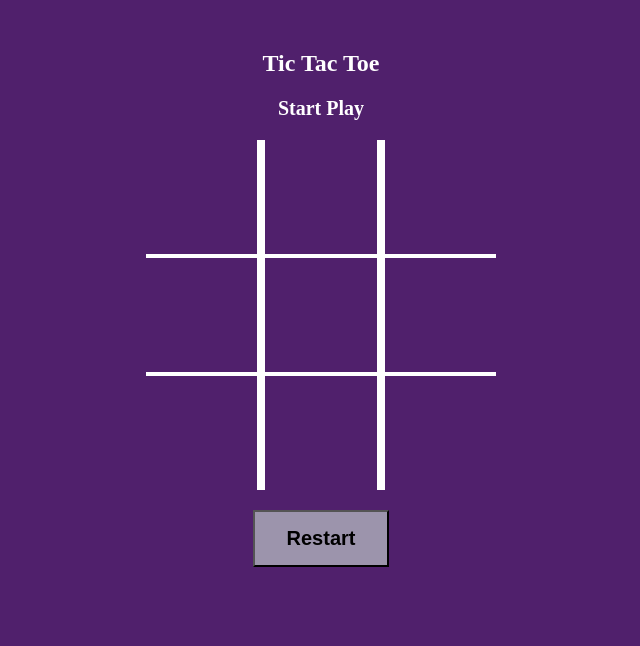
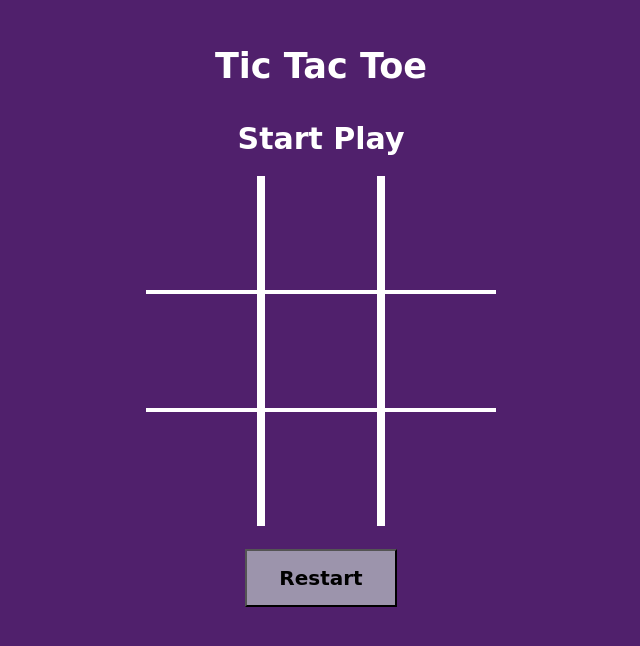
Before and after one commit to fatmahhelal/Tic-Tac-Toe, a plain HTML site: page index.html in a window 1280 px wide. Shown: the whole page, without its empty margins (319-959 px from the left). Drawn offline with nearby package versions, Linux system fonts and the light colour scheme.

Commit message:
edit the style

```diff
--- a/index.html
+++ b/index.html
@@ -14,7 +14,7 @@
 <body>
     <!-- game tittel -->
     <div class="center">
-        <h2>Tic Tac Toe</h2>
+        <h3>Tic Tac Toe</h3>
         <!-- here will show the user turn -->
         <div class="turn">Start Play</div>
         <!-- the cells game with class and id for cell in js-->
--- a/main.js
+++ b/main.js
@@ -5,6 +5,9 @@ const restartButton = $('.restart')
 let countX = 0;
 let countO = 0;
 var turn = 'X'
+
+
+//#region game events
 
 // add 3 events for all fo cell for who turn is
 // 1-mouseenter any cell
@@ -68,6 +71,9 @@ cell.click(function() {
     unbind(play)
 })
 
+//#endregion
+
+// #region unbind
 function unbind(forWhat) {
     $(forWhat).unbind('mouseleave');
     $(forWhat).unbind('mouseenter');
@@ -77,9 +83,12 @@ function unbind(forWhat) {
 function unbindWin(forWhat, playerTurn) {
     unbind(forWhat)
     status.text("Player " + playerTurn + " Wiiiiin!!")
-    status.css({ fontSize: "33px" })
+    status.css({ fontSize: "40px" })
     cell.css({ cursor: "context-menu" })
 }
+//#endregion
+
+// #region Win
 // who win the game
 function checkWin(player) {
     if (classCheck($('#cel3'), $('#cel2'), $('#cel1'), player)) {
@@ -125,6 +134,9 @@ function winCell(cell1, cell2, cell3) {
     $(cell2).css('backgroundColor', 'black')
     $(cell3).css('backgroundColor', 'black')
 }
+
+//#endregion
+
 // restart the game by the button
 restartButton.on('click', function() {
     location.reload()
--- a/style.css
+++ b/style.css
@@ -1,16 +1,17 @@
 body {
     background-color: #50206c;
     color: white;
-    margin-top: 30px;
-    width: auto;
+    margin-top: 10px;
     text-align: center;
     justify-items: center;
     justify-content: center;
     display: grid;
+    font-family: Cursive;
+    font-size: 30px;
 }
 
 .turn {
-    font-size: 20px;
+    font-size: 30px;
     font-weight: bold;
     margin-bottom: 20px;
 }
@@ -25,7 +26,7 @@ body {
 
 .cell {
     border: 4px solid;
-    padding-top: 30px;
+    padding: 30px;
     cursor: pointer;
 }
 
@@ -46,13 +47,14 @@ body {
 }
 
 button {
-    margin-top: 20px;
+    margin-top: 23px;
     background-color: #9c94ac;
     border-color: black;
     font-size: 20px;
     padding: 15px 32px;
     font-weight: bold;
     cursor: pointer;
+    font-family: Cursive;
 }
 
 button:hover {
```
Also changed, not shown: img/game.png.
